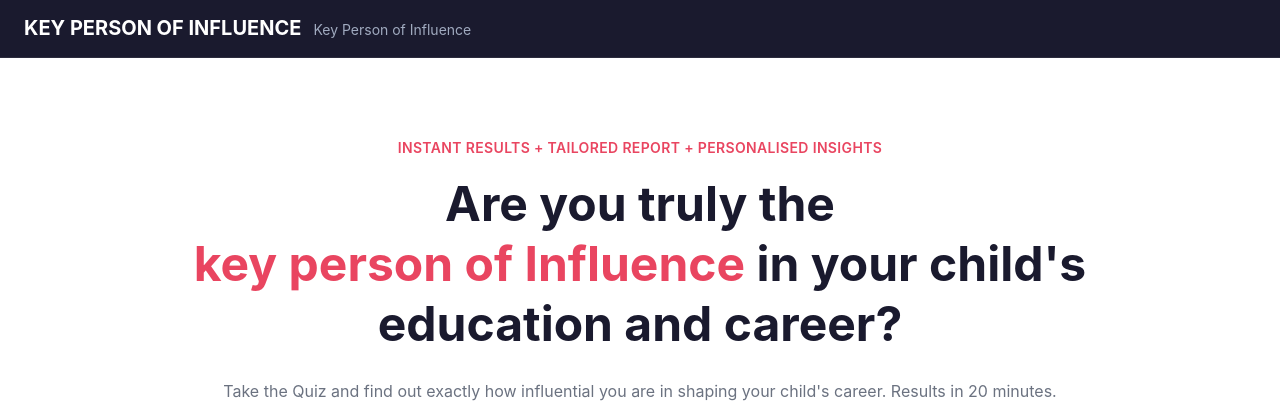
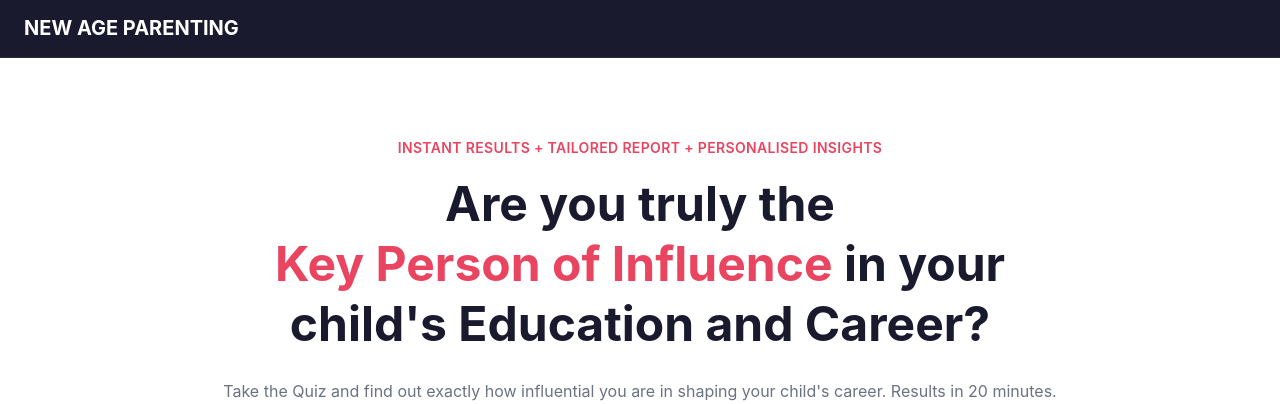
Before and after one commit to akshobdhira/score-app, a Next.js app: page / in a window 1280 px wide. Shown: the top 404 px of the page. Built offline with nearby package versions, Linux system fonts and the light colour scheme.

Commit message:
made changes to the text in landing page

```diff
--- a/src/app/page.tsx
+++ b/src/app/page.tsx
@@ -157,10 +157,7 @@ export default function LandingPage() {
       >
         <div className="flex flex-wrap items-baseline gap-2 md:gap-3 min-w-0">
           <span className="text-sm md:text-xl font-bold leading-tight" style={{ color: '#FFFFFF' }}>
-            KEY PERSON OF INFLUENCE
-          </span>
-          <span className="text-xs md:text-sm" style={{ color: '#A0AABF' }}>
-            Key Person of Influence
+            NEW AGE PARENTING
           </span>
         </div>
       </nav>
@@ -187,9 +184,9 @@ export default function LandingPage() {
           >
             Are you truly the{" "}
             <span className="block md:inline md:whitespace-nowrap" style={{ color: CORAL }}>
-              key person of Influence
+              Key Person of Influence
             </span>{" "}
-            in your child&apos;s education and career?
+            in your child&apos;s Education and Career?
           </motion.h1>
 
           <motion.p
```
